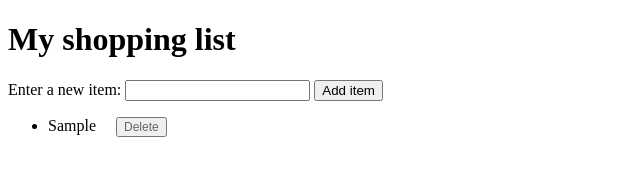
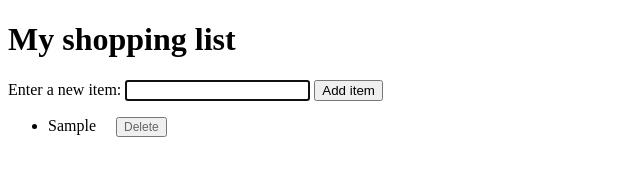
Before and after one commit to masudulalam/Dynamic-Shopping-List, a plain HTML site: page index.html in a window 1280 px wide. Both pictures are taken after typing "Sample" into the empty fields and a click on the button "Add item". Shown: the whole page, without its empty margins (0-640 px from the left). Drawn offline with Linux system fonts and the light colour scheme.

Commit message:
added focus method for focus the input element

```diff
--- a/index.html
+++ b/index.html
@@ -59,6 +59,9 @@
             listBtn.addEventListener ('click', () => {
               list.removeChild(listItem);
             });
+
+            // added focus method for focus the input element
+            input.focus();
         });
     </script>
   </body>
```
